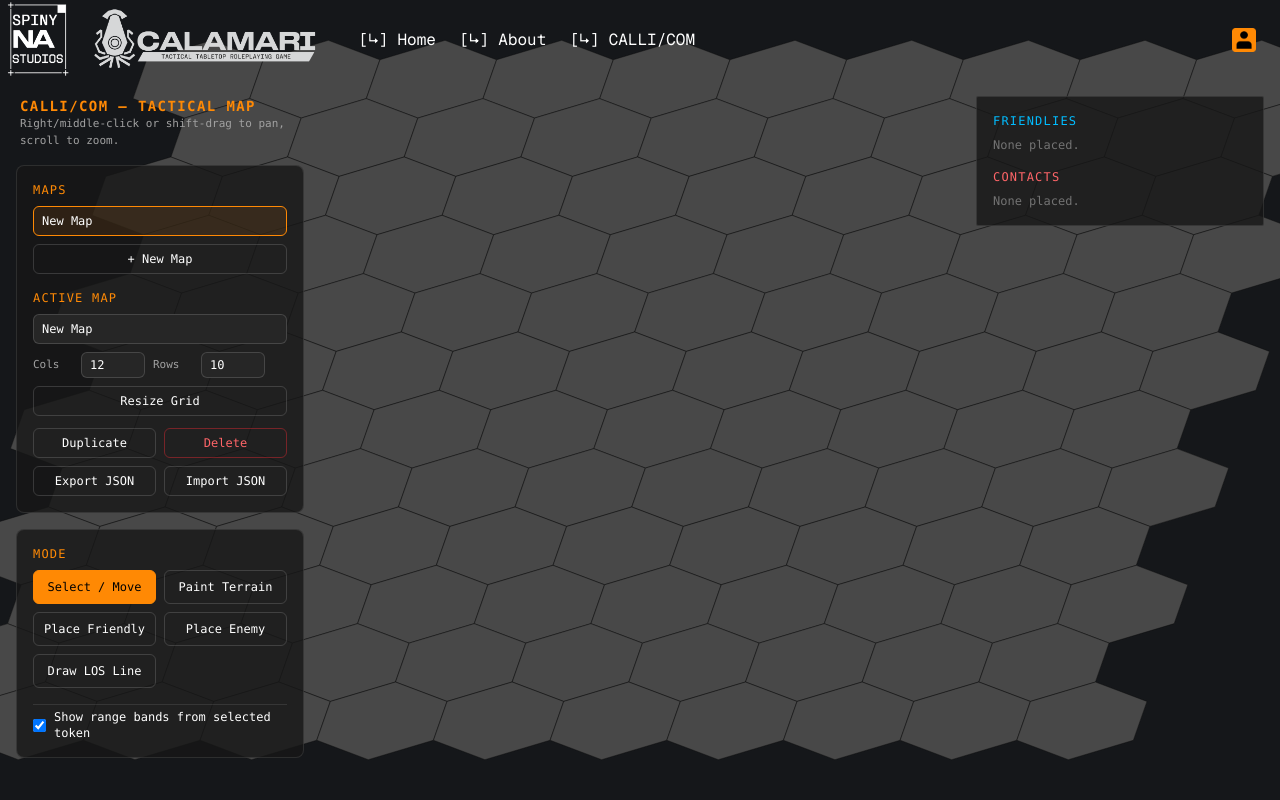
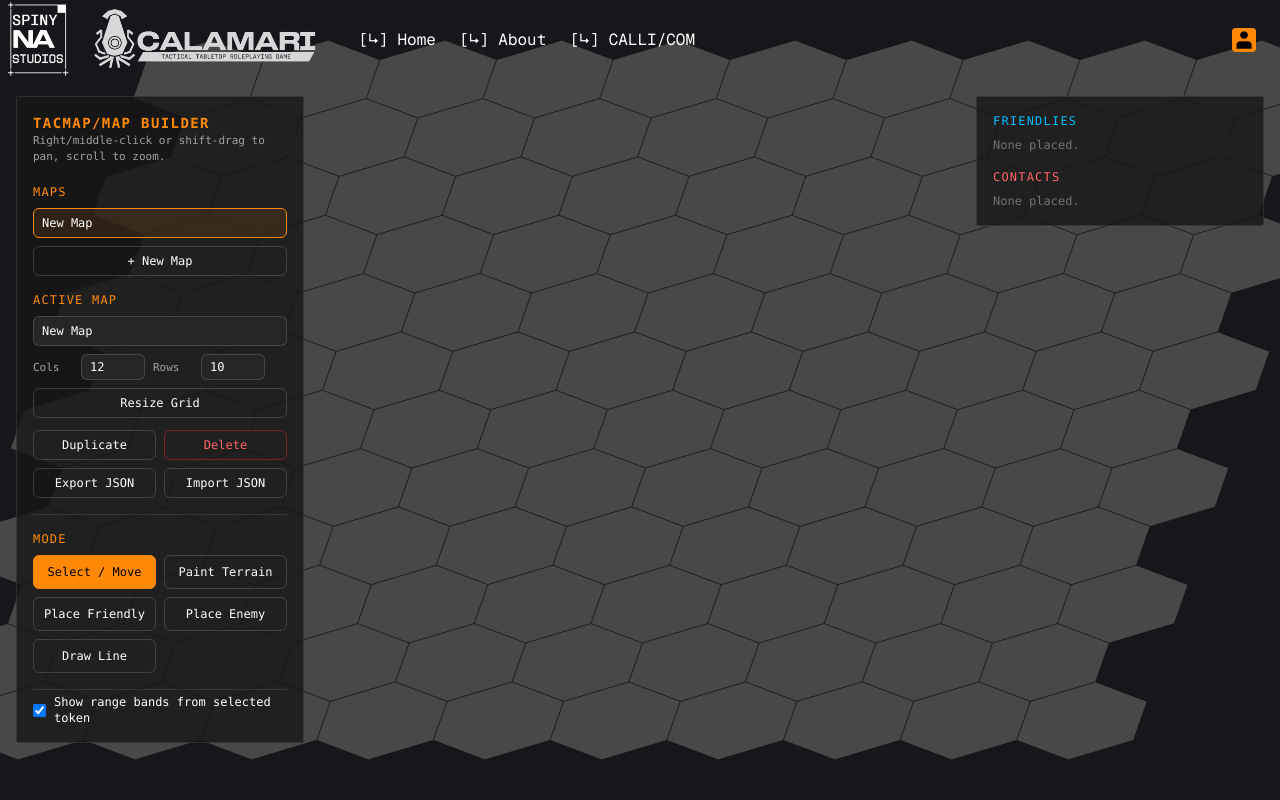
Before and after one commit to RudrNaik/CALLICOM, a React (Vite) app in the folder frontend/: page /CALLICOM/VTT in a window 1280 px wide. Shown: the top 800 px of the page. Built offline with nearby package versions, Linux system fonts and the light colour scheme.

Commit message:
Made some changes to the UI for the VTT

```diff
--- a/frontend/src/VTT.jsx
+++ b/frontend/src/VTT.jsx
@@ -120,14 +120,7 @@ export default function VTTPage() {
       </div>
 
       <div className="absolute top-24 left-4 z-10 w-72 max-h-[calc(100%-7rem)] overflow-y-auto flex flex-col gap-4 pointer-events-none [&>*]:pointer-events-auto">
-        <div className="px-1">
-          <h1 className="text-sm font-bold tracking-widest text-orange-400">
-            CALLI/COM — TACTICAL MAP
-          </h1>
-          <p className="text-[11px] text-neutral-400">
-            Right/middle-click or shift-drag to pan, scroll to zoom.
-          </p>
-        </div>
+        <div className="flex flex-col gap-4 p-4 bg-neutral-900/80 border border-white/10 rounded-xs text-white text-sm font-mono">
           <MapManagerPanel
             maps={maps}
             activeMap={activeMap}
@@ -140,6 +133,7 @@ export default function VTTPage() {
             onExport={exportMap}
             onImport={importMap}
           />
+          <div className="border-t border-white/10 pt-4">
             <VTTToolbar
               mode={mode}
               setMode={handleModeChange}
@@ -168,6 +162,8 @@ export default function VTTPage() {
               onRemoveLine={removeLine}
             />
           </div>
+        </div>
+      </div>
 
       <div className="absolute top-24 right-4 z-10 w-72 max-h-[calc(100%-7rem)] overflow-y-auto pointer-events-none [&>*]:pointer-events-auto">
         <TokenListPanel
--- a/frontend/src/components/VTT/MapManagerPanel.jsx
+++ b/frontend/src/components/VTT/MapManagerPanel.jsx
@@ -33,9 +33,18 @@ export default function MapManagerPanel({
   };
 
   return (
-    <div className="flex flex-col gap-4 p-4 bg-neutral-900/80 border border-white/10 rounded-lg text-white text-sm font-mono">
+    <div className="flex flex-col gap-4">
       <div>
-        <p className="text-xs uppercase tracking-widest text-orange-400 mb-2">Maps</p>
+        <h1 className="text-sm font-bold tracking-widest text-orange-400">
+          TACMAP/MAP BUILDER
+        </h1>
+        <p className="text-[11px] text-neutral-400">
+          Right/middle-click or shift-drag to pan, scroll to zoom.
+        </p>
+        <br></br>
+        <p className="text-xs uppercase tracking-widest text-orange-400 mb-2">
+          Maps
+        </p>
         <div className="flex flex-col gap-1 max-h-40 overflow-y-auto">
           {maps.map((m) => (
             <button
@@ -61,7 +70,9 @@ export default function MapManagerPanel({
 
       {activeMap && (
         <div className="flex flex-col gap-2">
-          <p className="text-xs uppercase tracking-widest text-orange-400">Active Map</p>
+          <p className="text-xs uppercase tracking-widest text-orange-400">
+            Active Map
+          </p>
           <input
             value={activeMap.name}
             onChange={(e) => onRename(activeMap.id, e.target.value)}
--- a/frontend/src/components/VTT/VTTToolbar.jsx
+++ b/frontend/src/components/VTT/VTTToolbar.jsx
@@ -6,7 +6,7 @@ const MODES = [
   { id: "paint", label: "Paint Terrain" },
   { id: "addFriendly", label: "Place Friendly" },
   { id: "addEnemy", label: "Place Enemy" },
-  { id: "line", label: "Draw LOS Line" },
+  { id: "line", label: "Draw Line" },
 ];
 
 const PAINT_LAYERS = [
@@ -42,7 +42,7 @@ export default function VTTToolbar({
   onRemoveLine,
 }) {
   return (
-    <div className="flex flex-col gap-4 p-4 bg-neutral-900/80 border border-white/10 rounded-lg text-white text-sm font-mono">
+    <div className="flex flex-col gap-4">
       <div>
         <p className="text-xs uppercase tracking-widest text-orange-400 mb-2">Mode</p>
         <div className="grid grid-cols-2 gap-2">
@@ -141,7 +141,7 @@ export default function VTTToolbar({
 
           {mode === "addFriendly" && (
             <div>
-              <p className="text-[11px] text-neutral-400 mb-1">Color (kept distinct from enemy red)</p>
+              <p className="text-[11px] text-neutral-400 mb-1">Color</p>
               <div className="flex flex-wrap gap-1.5">
                 {FRIENDLY_COLOR_PRESETS.map((c) => (
                   <button
@@ -159,7 +159,7 @@ export default function VTTToolbar({
           )}
 
           <div className="flex items-center gap-2">
-            <label className="text-[11px] text-neutral-400 w-16 shrink-0">AOE radius</label>
+            <label className="text-[11px] text-neutral-400 w-16 shrink-0">AOO radius</label>
             <input
               type="number"
               min={0}
```
Lines whose indentation alone changed are shown as unchanged.
